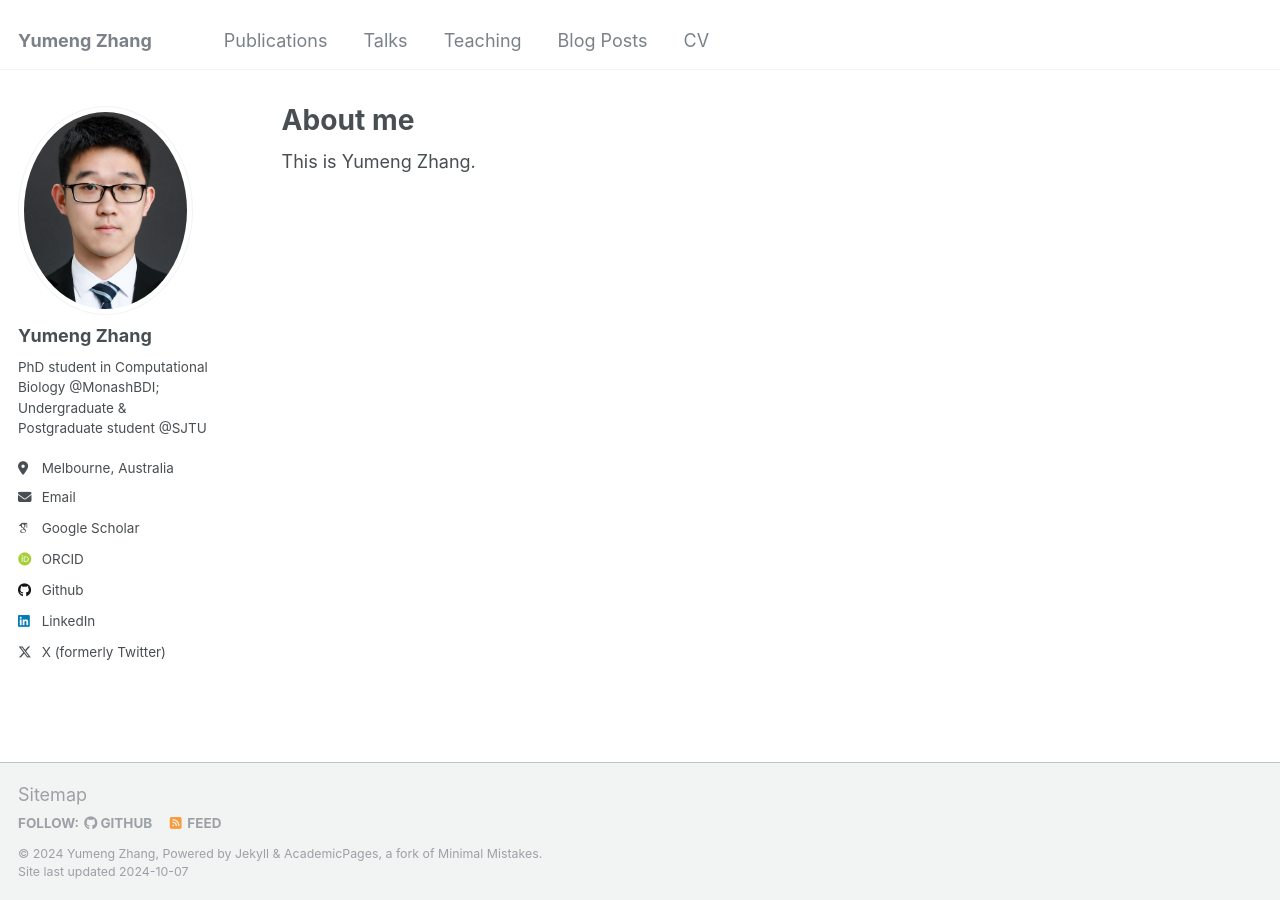
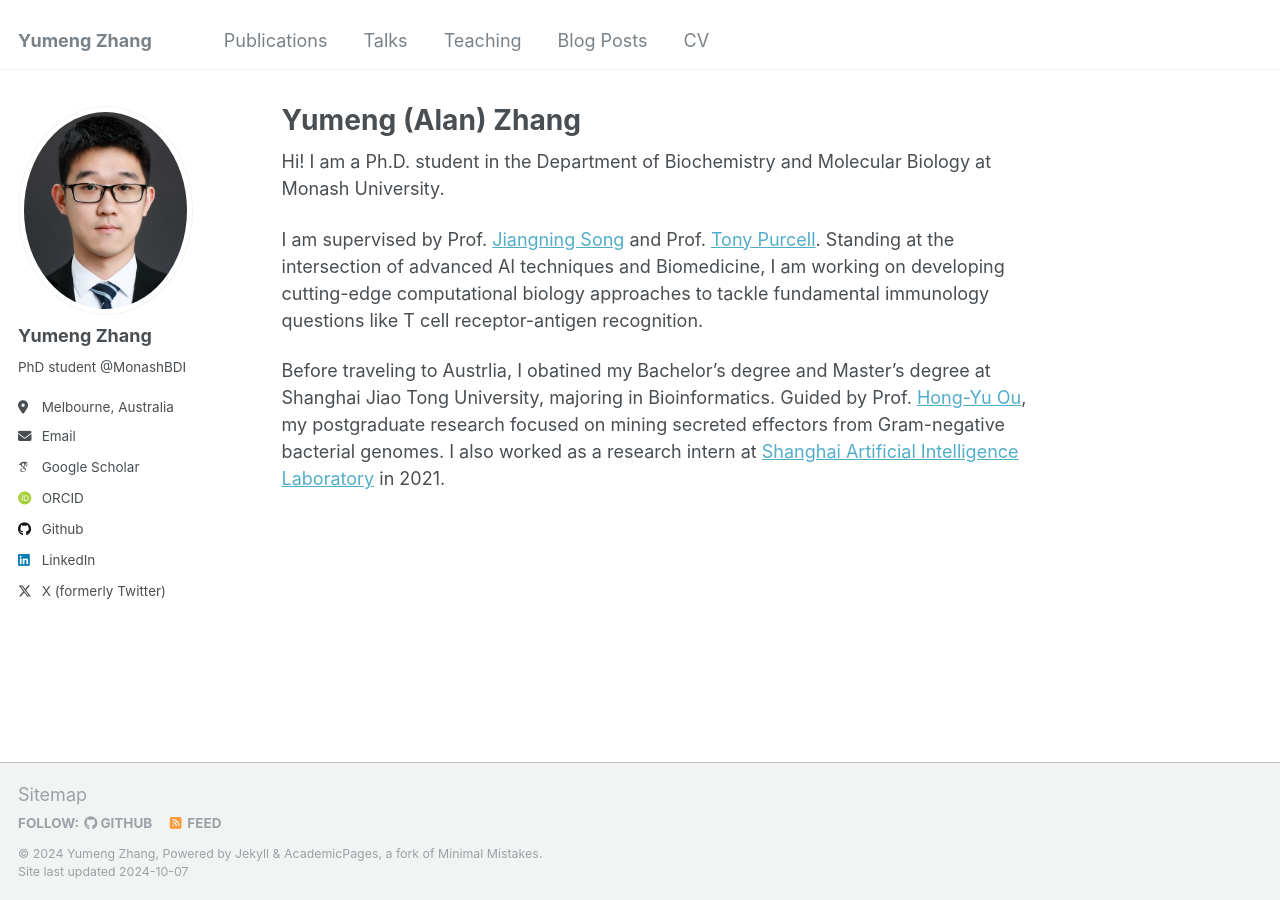
Before and after one commit to zhangyumeng1sjtu/zhangyumeng1sjtu.github.io, a Jekyll site: the page built from _pages/about.md, in a window 1280 px wide. Built offline with Jekyll 4.4.1, drawn with Linux system fonts in a browser that asks for light colours; some web fonts are replaced.

Commit message:
update homepage

```diff
--- a/_config.yml
+++ b/_config.yml
@@ -24,7 +24,7 @@ author:
   avatar           : "profile.jpg"
   name             : "Yumeng Zhang"
   pronouns         :
-  bio              : "PhD student in Computational Biology @MonashBDI; Undergraduate & Postgraduate student @SJTU"
+  bio              : "PhD student @MonashBDI"
   location         : "Melbourne, Australia"
   employer         :
   uri              : # URL
--- a/_pages/about.md
+++ b/_pages/about.md
@@ -1,9 +1,13 @@
 ---
 permalink: /
-title: "About me"
+title: "Yumeng (Alan) Zhang"
 author_profile: true
 redirect_from:
   - /about/
   - /about.html
 ---
-This is Yumeng Zhang.
+Hi! I am a Ph.D. student in the Department of Biochemistry and Molecular Biology at Monash University.
+
+I am supervised by Prof. [Jiangning Song](https://research.monash.edu/en/persons/jiangning-song) and Prof. [Tony Purcell](https://research.monash.edu/en/persons/anthony-purcell). Standing at the intersection of advanced AI techniques and Biomedicine, I am working on developing cutting-edge computational biology approaches to  tackle fundamental immunology questions like T cell receptor-antigen recognition.
+
+Before traveling to Austrlia, I obatined my Bachelor's degree and Master's degree at Shanghai Jiao Tong University, majoring in Bioinformatics. Guided by Prof. [Hong-Yu Ou](https://bioinfo-mml.sjtu.edu.cn/), my postgraduate research focused on mining secreted effectors from Gram-negative bacterial genomes. I also worked as a research intern at [Shanghai Artificial Intelligence Laboratory]() in 2021.
```
Also changed, not shown: 1 other file.
